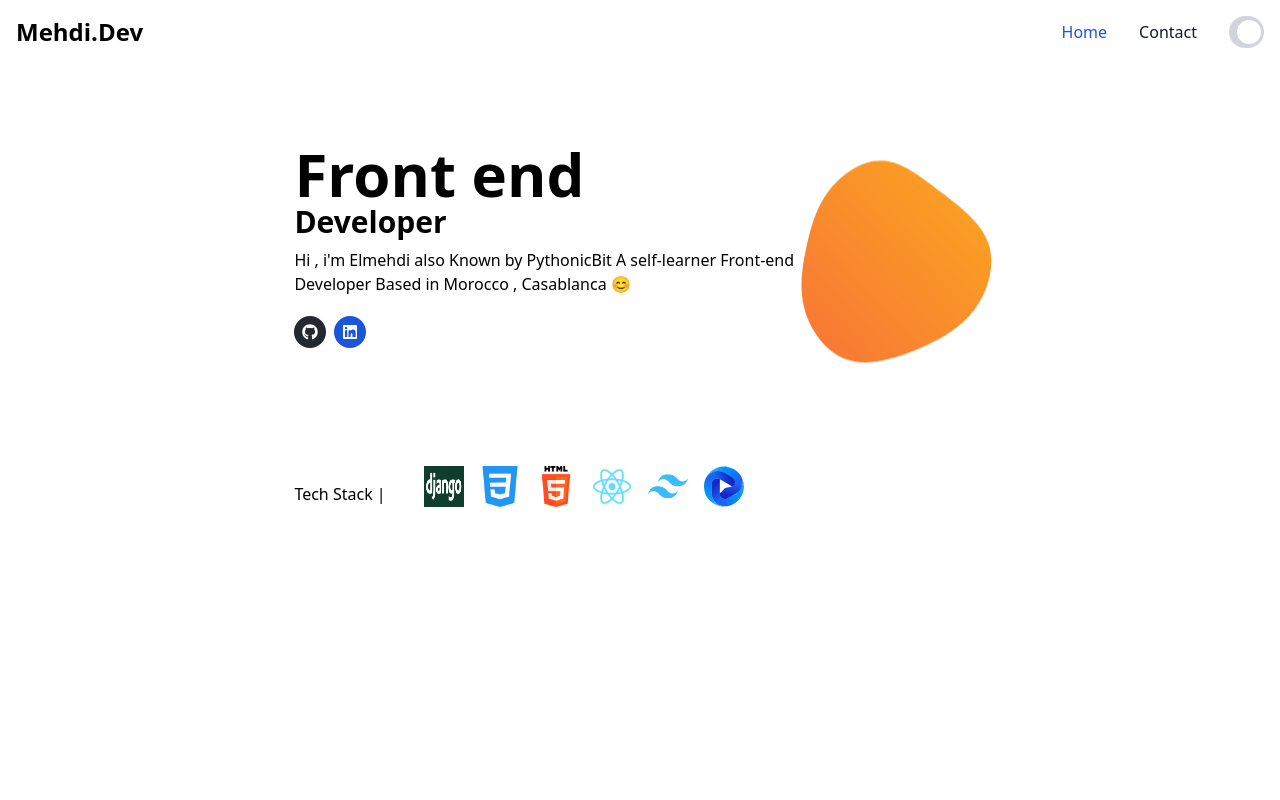
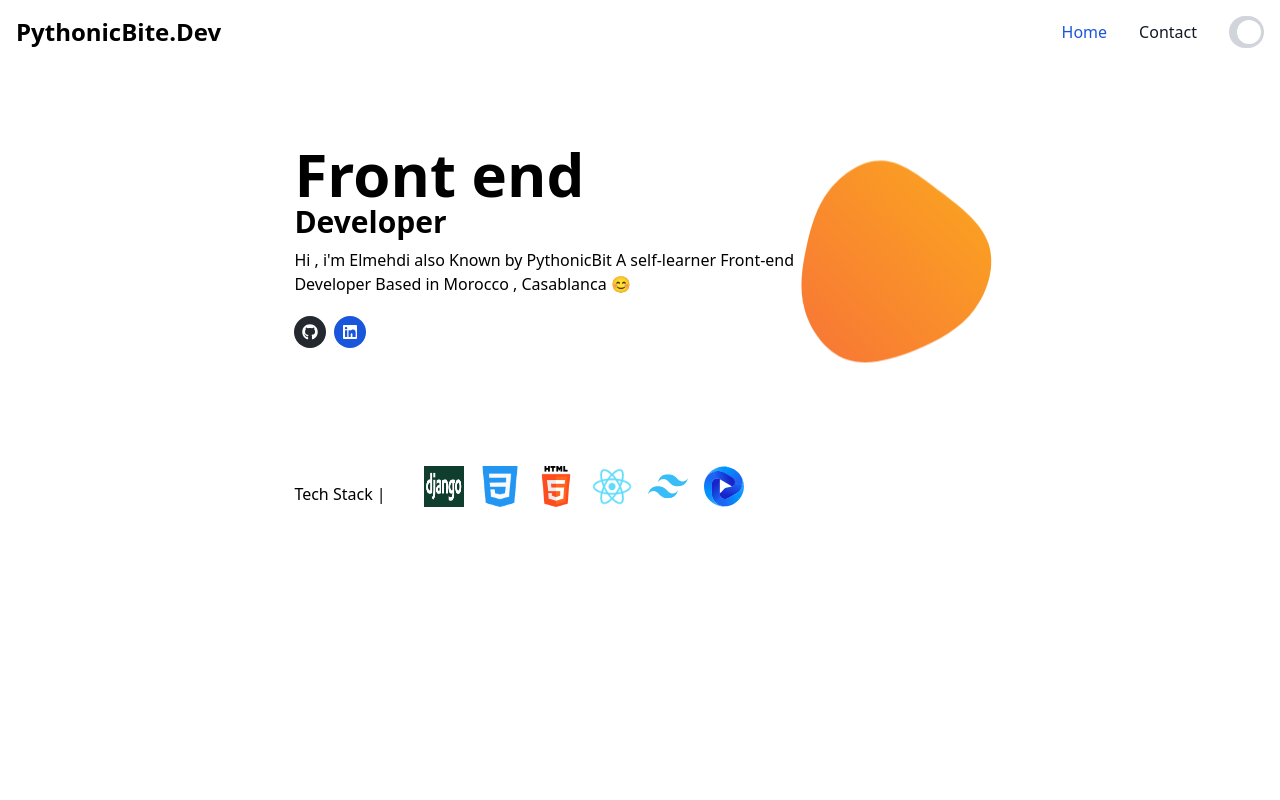
Before and after one commit to PythonicBite/me, a React (Create React App) app: page / in a window 1280 px wide. Shown: the top 800 px of the page. Built offline with nearby package versions, Linux system fonts and the light colour scheme.

Commit message:
NavBar.js

```diff
--- a/src/NavxFooter/NavBar.js
+++ b/src/NavxFooter/NavBar.js
@@ -8,7 +8,7 @@
   <div class="max-w-screen-xl flex flex-wrap items-center justify-between mx-auto p-4">
     <a href="#" class="flex items-center">
 
-        <span class="self-center text-2xl font-semibold whitespace-nowrap dark:text-white">Mehdi.Dev</span>
+        <span class="self-center text-2xl font-semibold whitespace-nowrap dark:text-white">PythonicBite.Dev</span>
     </a>
     <button data-collapse-toggle="navbar-solid-bg" type="button" class="inline-flex items-center p-2 ml-3 text-sm text-gray-500 rounded-lg md:hidden hover:bg-gray-100 focus:outline-none focus:ring-2 focus:ring-gray-200 dark:text-gray-400 dark:hover:bg-gray-700 dark:focus:ring-gray-600" aria-controls="navbar-solid-bg" aria-expanded="false">
       <span class="sr-only">Open main menu</span>
```
